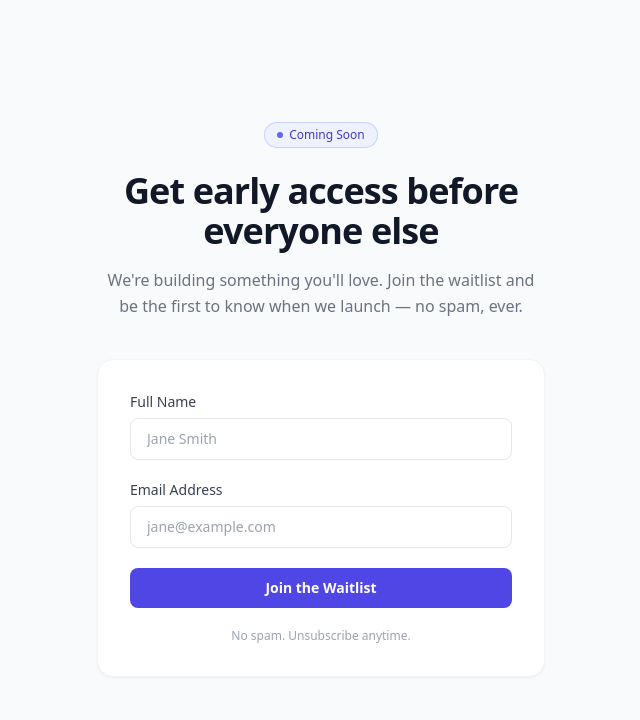
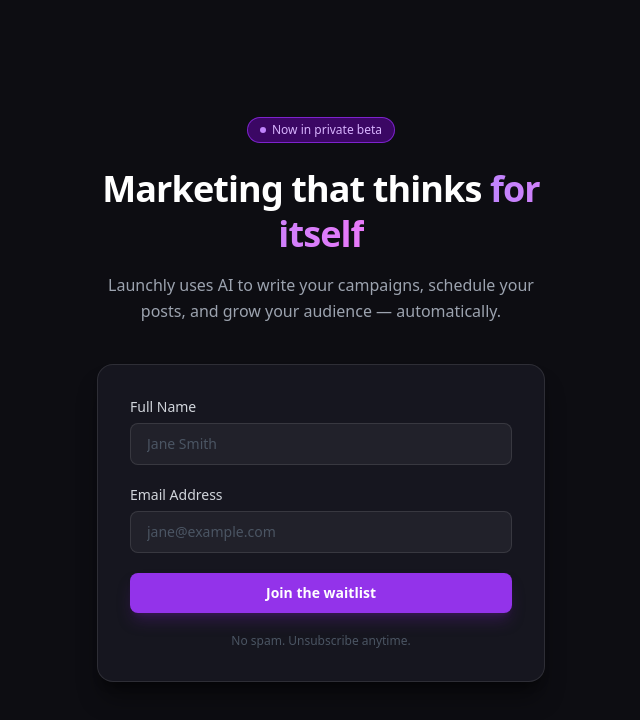
Before and after one commit to foxxbryan1/waitlist-app, a Next.js app: page / in a window 1280 px wide. Shown: the top 720 px of the page, without its empty margins (319-959 px from the left). Built offline with nearby package versions, Linux system fonts and the light colour scheme.

Commit message:
redesign landing page as Launchly AI marketing tool

```diff
--- a/app/page.tsx
+++ b/app/page.tsx
@@ -38,44 +38,47 @@
   }
 
   return (
-    <main className="min-h-screen flex flex-col items-center justify-center px-4 py-20">
+    <main className="min-h-screen flex flex-col items-center justify-center px-4 py-20 bg-[#0d0d12]">
       <div className="w-full max-w-md">
-        {/* Badge */}
+        {/* Tagline badge */}
         <div className="flex justify-center mb-6">
-          <span className="inline-flex items-center gap-1.5 rounded-full bg-indigo-50 px-3 py-1 text-xs font-medium text-indigo-700 ring-1 ring-indigo-200">
-            <span className="h-1.5 w-1.5 rounded-full bg-indigo-500" />
-            Coming Soon
+          <span className="inline-flex items-center gap-1.5 rounded-full bg-purple-950 px-3 py-1 text-xs font-medium text-purple-300 ring-1 ring-purple-700">
+            <span className="h-1.5 w-1.5 rounded-full bg-purple-400" />
+            Now in private beta
           </span>
         </div>
 
         {/* Headline */}
-        <h1 className="text-4xl font-extrabold tracking-tight text-center text-gray-900 mb-4">
-          Get early access before everyone else
+        <h1 className="text-4xl font-extrabold tracking-tight text-center text-white mb-4 leading-tight">
+          Marketing that thinks{" "}
+          <span className="bg-gradient-to-r from-purple-400 to-fuchsia-400 bg-clip-text text-transparent">
+            for itself
+          </span>
         </h1>
-        <p className="text-center text-gray-500 mb-10 leading-relaxed">
-          We&apos;re building something you&apos;ll love. Join the waitlist and
-          be the first to know when we launch — no spam, ever.
+        <p className="text-center text-gray-400 mb-10 leading-relaxed">
+          Launchly uses AI to write your campaigns, schedule your posts, and
+          grow your audience — automatically.
         </p>
 
         {status === "success" ? (
-          <div className="rounded-2xl bg-green-50 border border-green-200 p-6 text-center">
+          <div className="rounded-2xl bg-purple-950/60 border border-purple-800 p-6 text-center">
             <div className="text-3xl mb-2">🎉</div>
-            <p className="font-semibold text-green-800 text-lg">
+            <p className="font-semibold text-purple-200 text-lg">
               You&apos;re on the list!
             </p>
-            <p className="text-green-600 text-sm mt-1">
+            <p className="text-purple-400 text-sm mt-1">
               We&apos;ll be in touch when we launch.
             </p>
           </div>
         ) : (
           <form
             onSubmit={handleSubmit}
-            className="bg-white rounded-2xl shadow-sm border border-gray-100 p-8 space-y-5"
+            className="bg-[#16161f] rounded-2xl border border-white/10 p-8 space-y-5 shadow-xl shadow-black/40"
           >
             <div>
               <label
                 htmlFor="name"
-                className="block text-sm font-medium text-gray-700 mb-1.5"
+                className="block text-sm font-medium text-gray-300 mb-1.5"
               >
                 Full Name
               </label>
@@ -86,14 +89,14 @@
                 value={name}
                 onChange={(e) => setName(e.target.value)}
                 placeholder="Jane Smith"
-                className="w-full rounded-lg border border-gray-200 px-4 py-2.5 text-sm text-gray-900 placeholder-gray-400 outline-none focus:border-indigo-400 focus:ring-2 focus:ring-indigo-100 transition"
+                className="w-full rounded-lg border border-white/10 bg-white/5 px-4 py-2.5 text-sm text-white placeholder-gray-600 outline-none focus:border-purple-500 focus:ring-2 focus:ring-purple-500/20 transition"
               />
             </div>
 
             <div>
               <label
                 htmlFor="email"
-                className="block text-sm font-medium text-gray-700 mb-1.5"
+                className="block text-sm font-medium text-gray-300 mb-1.5"
               >
                 Email Address
               </label>
@@ -104,12 +107,12 @@
                 value={email}
                 onChange={(e) => setEmail(e.target.value)}
                 placeholder="jane@example.com"
-                className="w-full rounded-lg border border-gray-200 px-4 py-2.5 text-sm text-gray-900 placeholder-gray-400 outline-none focus:border-indigo-400 focus:ring-2 focus:ring-indigo-100 transition"
+                className="w-full rounded-lg border border-white/10 bg-white/5 px-4 py-2.5 text-sm text-white placeholder-gray-600 outline-none focus:border-purple-500 focus:ring-2 focus:ring-purple-500/20 transition"
               />
             </div>
 
             {status === "error" && (
-              <p className="text-sm text-red-600 bg-red-50 border border-red-200 rounded-lg px-3 py-2">
+              <p className="text-sm text-red-400 bg-red-950/50 border border-red-800 rounded-lg px-3 py-2">
                 {errorMsg}
               </p>
             )}
@@ -117,12 +120,12 @@
             <button
               type="submit"
               disabled={status === "loading"}
-              className="w-full rounded-lg bg-indigo-600 px-4 py-2.5 text-sm font-semibold text-white hover:bg-indigo-700 active:scale-[0.98] transition disabled:opacity-60 disabled:cursor-not-allowed"
+              className="w-full rounded-lg bg-purple-600 px-4 py-2.5 text-sm font-semibold text-white hover:bg-purple-500 active:scale-[0.98] transition disabled:opacity-60 disabled:cursor-not-allowed shadow-lg shadow-purple-900/40"
             >
-              {status === "loading" ? "Joining…" : "Join the Waitlist"}
+              {status === "loading" ? "Joining…" : "Join the waitlist"}
             </button>
 
-            <p className="text-center text-xs text-gray-400">
+            <p className="text-center text-xs text-gray-600">
               No spam. Unsubscribe anytime.
             </p>
           </form>
--- a/tsconfig.json
+++ b/tsconfig.json
@@ -14,7 +14,7 @@
     "moduleResolution": "bundler",
     "resolveJsonModule": true,
     "isolatedModules": true,
-    "jsx": "preserve",
+    "jsx": "react-jsx",
     "incremental": true,
     "plugins": [
       {
@@ -32,7 +32,8 @@
     "next-env.d.ts",
     "**/*.ts",
     "**/*.tsx",
-    ".next/types/**/*.ts"
+    ".next/types/**/*.ts",
+    ".next/dev/types/**/*.ts"
   ],
   "exclude": [
     "node_modules"
```
Also changed, not shown: .claude/settings.local.json.
